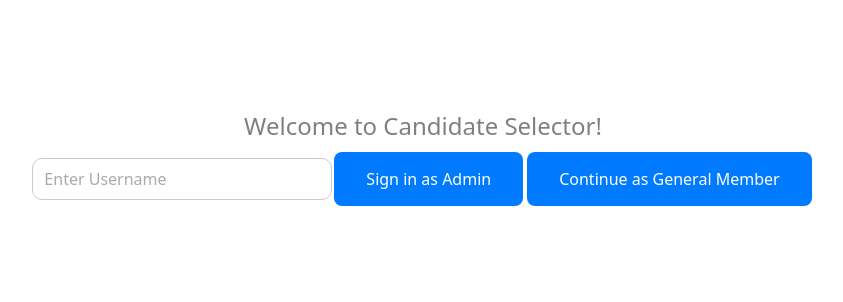
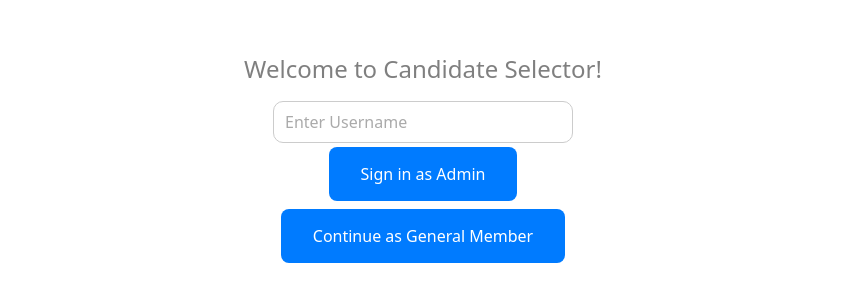
Before and after one commit to ericmcgonagle/candidateSelector, an Angular app: page / in a window 1280 px wide. Shown: the part 240-542 px from the top of the page, without its empty margins (217-1060 px from the left). Built offline with nearby package versions, Linux system fonts and the light colour scheme.

Commit message:
updated sign-in layout

```diff
--- a/src/app/candidate-card-page/candidate-card-page.component.css
+++ b/src/app/candidate-card-page/candidate-card-page.component.css
@@ -1,17 +1,39 @@
+html, body {
+    margin: 0;
+    padding: 0;
+    height: 100%;
+    width: 100%;
+}
+
 .replacement-text {
     text-decoration: underline;;
 }
 
 .centered-inline-text {
     text-align: center;
-    display: inline-block;
     margin: 0;
     display: inline-block;
   }
 
 .center-container {
     display: flex;
+    flex-direction: column;
     justify-content: center;
     align-items: center;
     height: 100vh;
 }
+
+.header-container{
+    display: flex;
+    flex-direction: column;
+    justify-content: center;
+    align-items: center;
+    /* position: fixed; */
+    top: 0;
+    padding: 20px;
+    width: 100%;
+}
+
+.spacer-padding {
+    height: 20px;
+}
--- a/src/app/candidate-card-page/candidate-card-page.component.html
+++ b/src/app/candidate-card-page/candidate-card-page.component.html
@@ -1,10 +1,12 @@
-<div class="center-container">
-
-    <body>
+<body>
+    <div class="header-container">
         <p class="centered-inline-text animate-pulse rounded-full p-2 bg-teal-400">Welcome&nbsp; <span
                 class="replacement-text">{{memberName}}</span></p>
-    </body>
+    </div>
 
-    <app-card [title]="'Sid Venkatraman'" [content]="'./assets/images/sidHeadshot.jpeg'"></app-card>
+    <!-- <div class="spacer-padding"></div> -->
 
-</div>
+    <div class="center-container">
+        <app-card [title]="'Sid Venkatraman'" [content]="'./assets/images/sidHeadshot.jpeg'"></app-card>
+    </div>
+</body>
--- a/src/app/landing-page/landing-page.component.css
+++ b/src/app/landing-page/landing-page.component.css
@@ -1,5 +1,14 @@
 .container {
+  display: flex;
+  flex-direction: column;
   text-align: center;
+}
+.form-container {
+  display: flex;
+  flex-direction: column;
+  align-items: center;
+  width: 100%;
+  max-width: 400px;
 }
 
 .centered-text {
--- a/src/app/landing-page/landing-page.component.html
+++ b/src/app/landing-page/landing-page.component.html
@@ -1,6 +1,6 @@
 <div class="container">
     <p class="centered-text animate-pulse text-2xl">Welcome to Candidate Selector!</p>
-    <form [formGroup]="loginForm">
+    <form [formGroup]="loginForm" class="form-container">
         <div class="input-wrapper">
             <input type="text" id="username" class="custom-input" formControlName="username" placeholder=" ">
             <span class="placeholder-text"> Enter Username</span>
```
